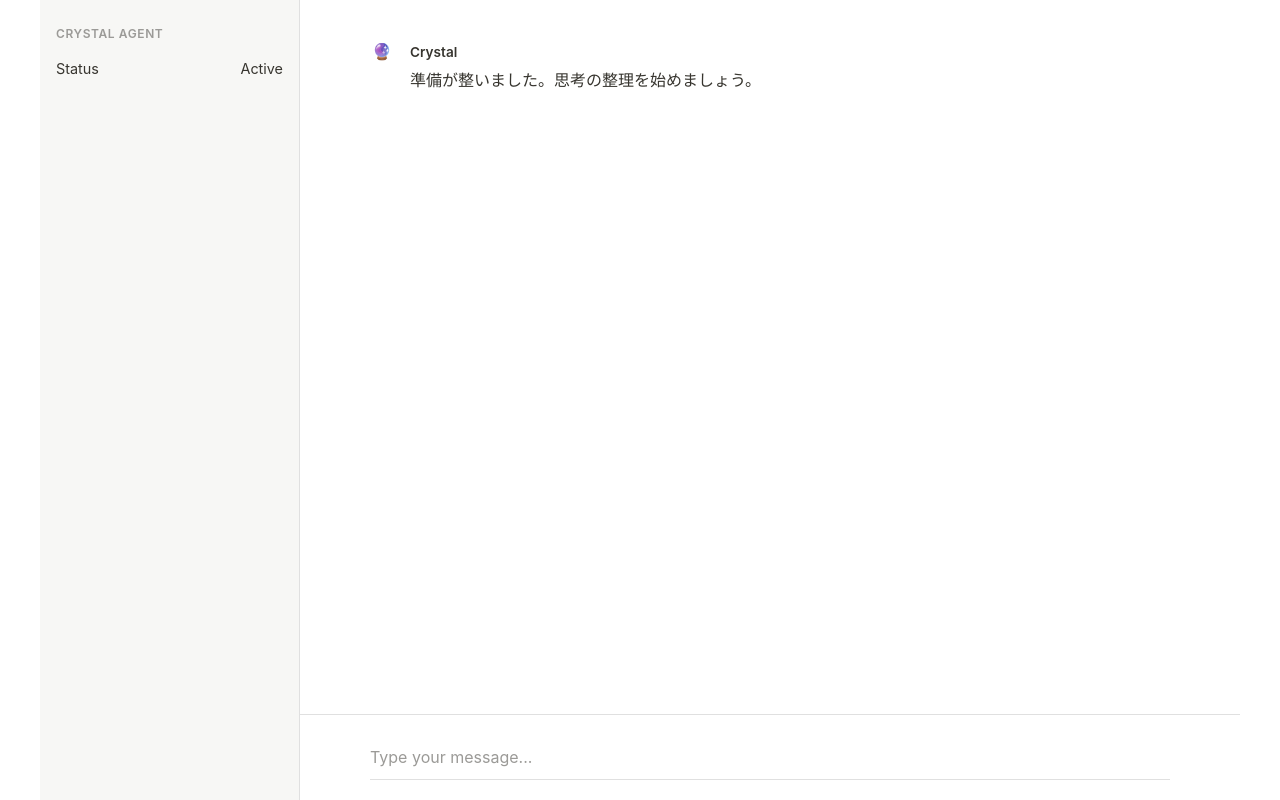
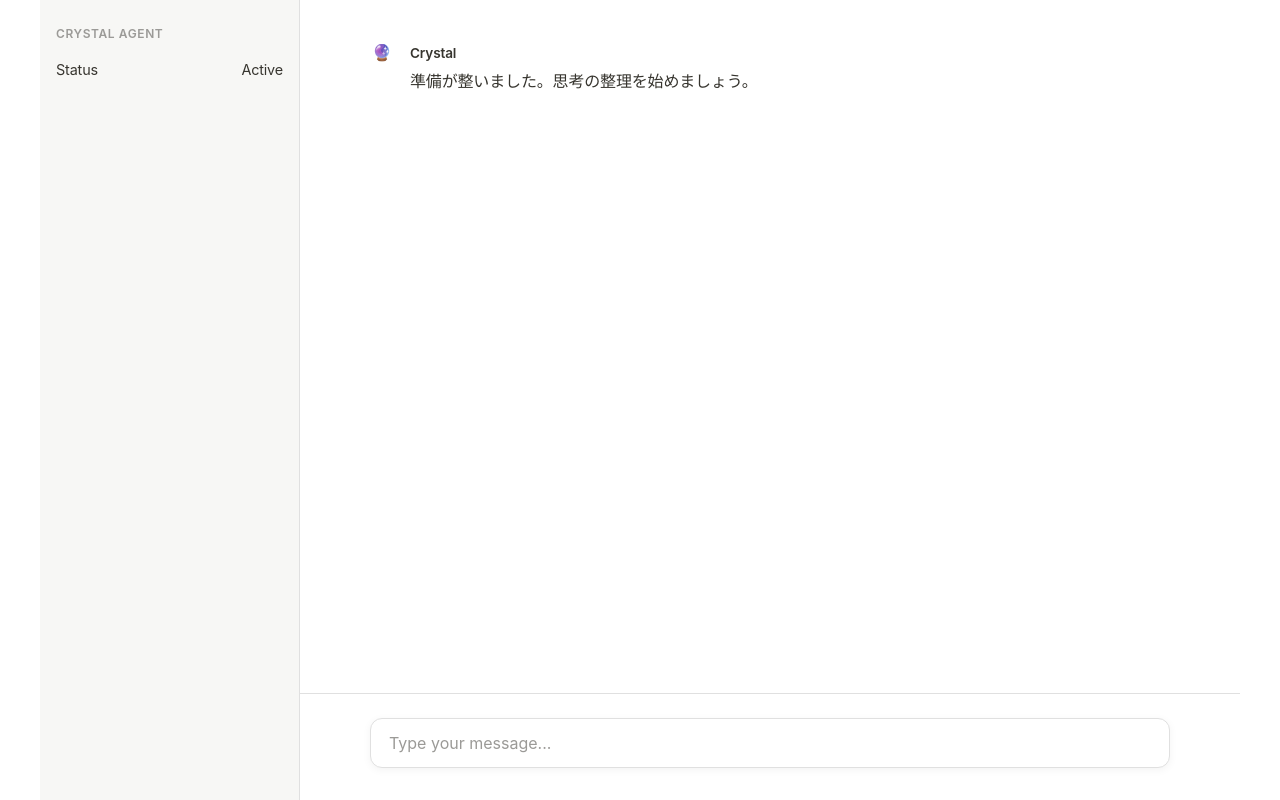
Before and after one commit to imloveit0106-crypto/crystal-agent, a FastAPI app: page / in a window 1280 px wide. Run offline with FastAPI, Linux system fonts and the light colour scheme.

Commit message:
feat: Upgrade to Premium Notion/Claude Aesthetic (style.css ONLY)
Design Enhancements:
1. Typography (The Soul of Notion)
   - Added "Inter" to font stack for premium feel
   - Line-height: 1.65 (intelligent spacing)
   - Letter-spacing: -0.01em (refined density)
   - Already using Notion off-black (#37352f) for reduced eye strain

2. Spatial Design (Breathing Room)
   - Increased message gap: 16px → 28px (75% more whitespace)
   - Limited message text to 72ch (optimal reading length)
   - Sidebar already at warm grey #F7F7F5 for subtle depth

3. Input Area (Claude Style)
   - Removed basic border-bottom
   - Created floating box design:
     * Border-radius: 12px (soft, premium corners)
     * Box-shadow: 0 2px 8px rgba(0,0,0,0.05) (subtle elevation)
     * Border: 1px solid #e0e0e0
   - Enhanced focus state with deeper shadow
   - Smooth transitions for professional feel
   - Padding: 14px 18px (writing instrument quality)

Result: Transformed from "shabby white" to premium Notion/Claude worldview.
Zero side-effects: NO changes to HTML, JS, or backend files.

```diff
--- a/frontend/static/css/style.css
+++ b/frontend/static/css/style.css
@@ -11,7 +11,7 @@
     --accent-color: #000000;
 
     /* Typography */
-    --font-stack: ui-sans-serif, -apple-system, BlinkMacSystemFont, "Segoe UI", Helvetica, "Apple Color Emoji", Arial, sans-serif;
+    --font-stack: ui-sans-serif, -apple-system, BlinkMacSystemFont, "Segoe UI", Helvetica, "Inter", Arial, sans-serif;
 }
 
 * { box-sizing: border-box; margin: 0; padding: 0; }
@@ -20,7 +20,8 @@ body {
     background-color: var(--bg-color);
     color: var(--text-primary);
     font-family: var(--font-stack);
-    line-height: 1.6;
+    line-height: 1.65;
+    letter-spacing: -0.01em;
     height: 100vh;
     overflow: hidden;
 }
@@ -76,7 +77,7 @@ body {
     padding: 40px 60px;
     display: flex;
     flex-direction: column;
-    gap: 16px;
+    gap: 28px;
 }
 
 /* Messages */
@@ -113,6 +114,8 @@ body {
     font-size: 1rem;
     white-space: pre-wrap;
     color: var(--text-primary);
+    max-width: 72ch;
+    line-height: 1.65;
 }
 
 /* User Message specific */
@@ -122,7 +125,7 @@ body {
 
 /* Input Area */
 .input-area {
-    padding: 20px 60px;
+    padding: 24px 60px 32px;
     background: rgba(255,255,255, 0.95);
     border-top: 1px solid var(--border-color);
 }
@@ -137,18 +140,24 @@ body {
 
 #user-input {
     width: 100%;
-    border: none;
-    background: transparent;
+    border: 1px solid var(--border-color);
+    border-radius: 12px;
+    background: #ffffff;
     font-family: var(--font-stack);
     font-size: 1rem;
-    padding: 12px 0;
-    border-bottom: 1px solid var(--border-color);
+    padding: 14px 18px;
     outline: none;
     resize: none;
     max-height: 150px;
+    box-shadow: 0 2px 8px rgba(0, 0, 0, 0.05);
+    transition: border-color 0.2s ease, box-shadow 0.2s ease;
 }
 
-#user-input:focus { border-bottom: 1px solid var(--accent-color); }
+#user-input:focus {
+    border-color: var(--accent-color);
+    box-shadow: 0 2px 12px rgba(0, 0, 0, 0.08);
+}
+
 #user-input::placeholder { color: var(--text-secondary); }
 
 /* Keyframes */
```
